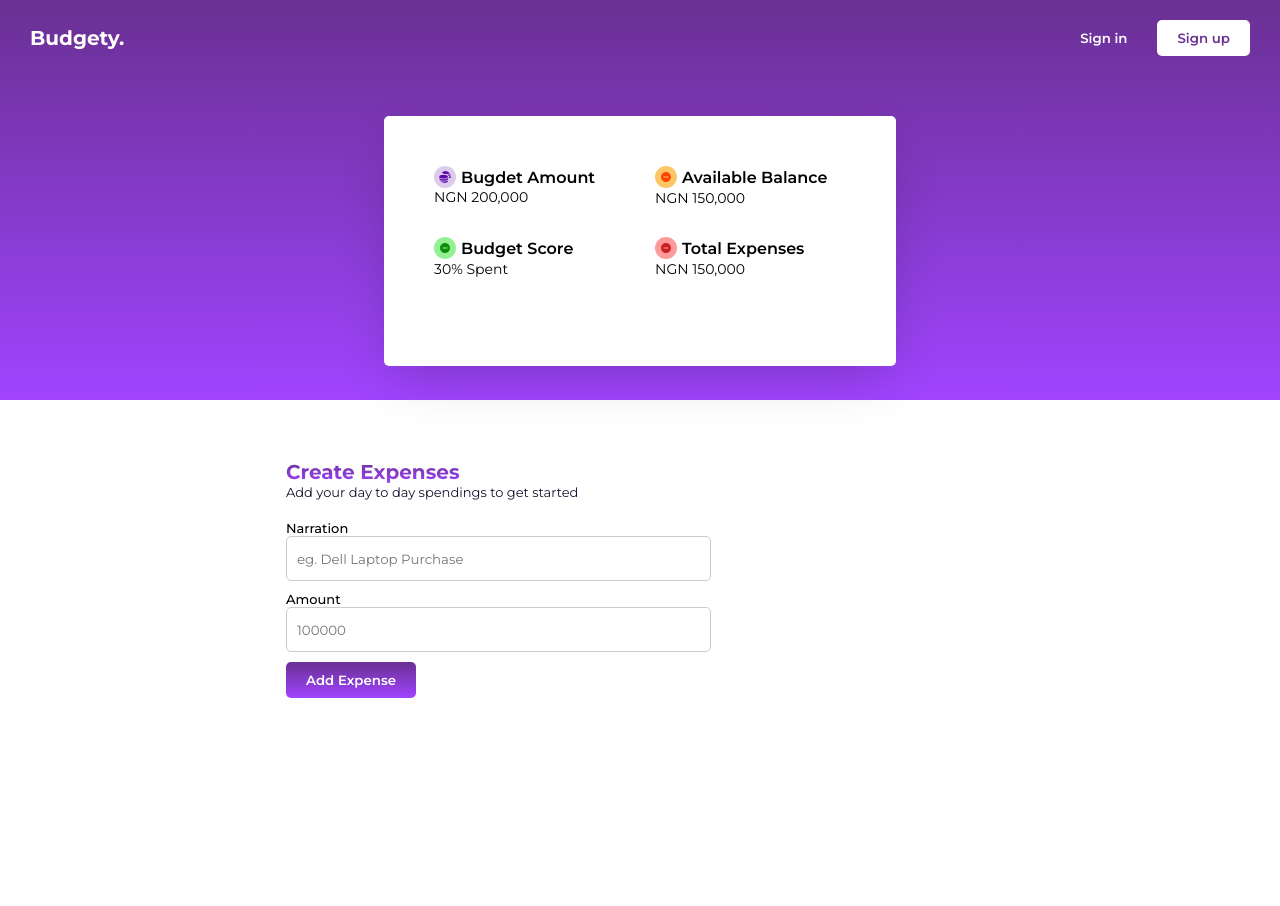
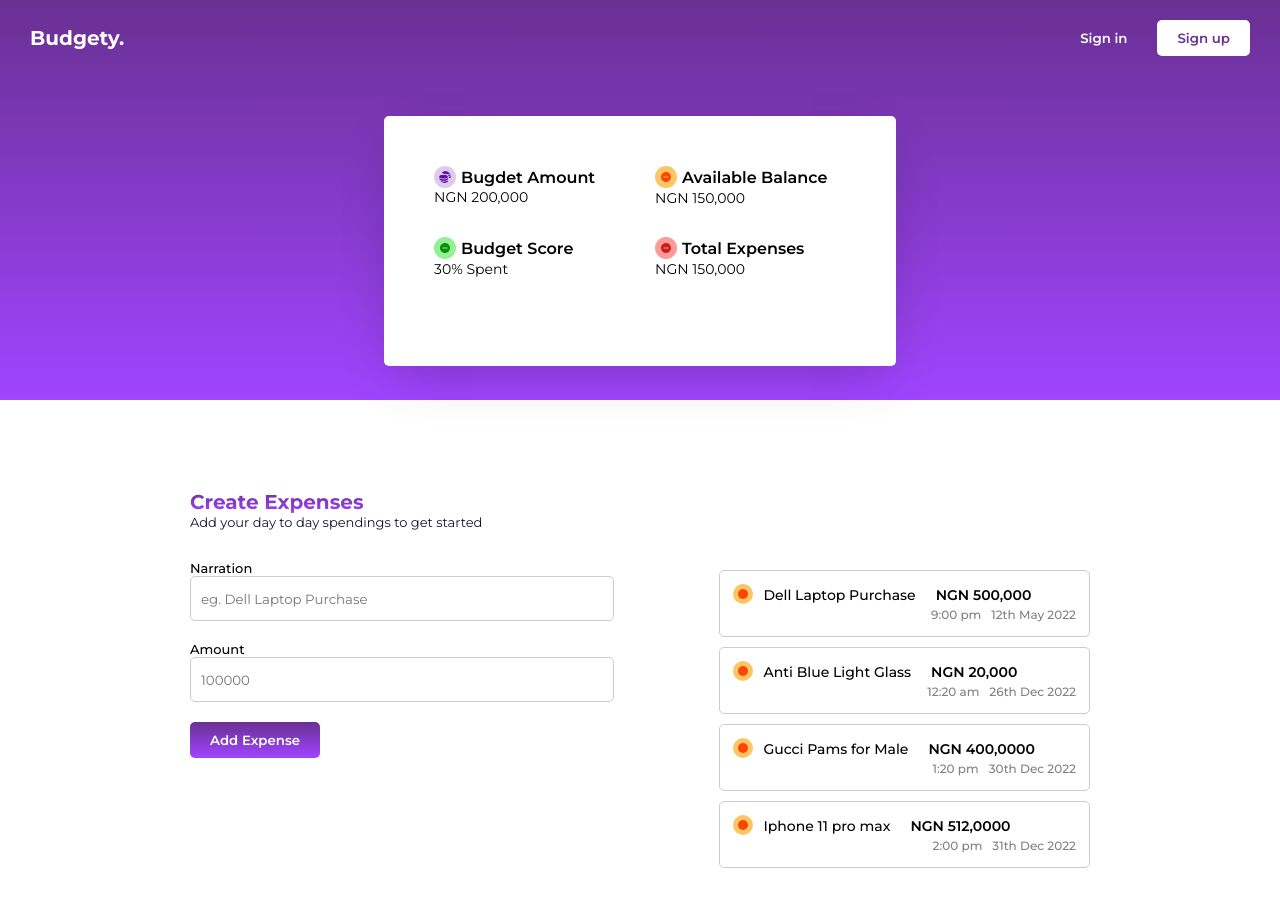
Before and after one commit to Victor-Mak-code/Budgety, a React (Create React App) app: page / in a window 1280 px wide. Shown: the top 906 px of the page. Before the commit the page ends 800 px from the top, so only its background shows below. Built offline with nearby package versions, Linux system fonts and the light colour scheme.

Commit message:
styled and added the Expense List Component

```diff
--- a/src/Components/AddExpenseUI/AddExpenseUI.css
+++ b/src/Components/AddExpenseUI/AddExpenseUI.css
@@ -1,21 +1,30 @@
 .add__expense-box {
-  width: 60%;
-  margin: 30px auto;
+  width: 75%;
+  margin: 60px auto;
   padding: 30px;
 }
-.form__input {
-  margin: 10px 0;
-}
+
 .add__expense-box h2 {
   font-size: 20px;
   background: var(--gradient);
   -webkit-text-fill-color: transparent;
   -webkit-background-clip: text;
 }
+.add__expense-form {
+  width: 100%;
+}
+.expense_box {
+  width: 70%;
+}
+.exp__price {
+  font-weight: 600;
+}
 .add__expense-box p {
   font-size: 13px;
   color: rgb(20, 20, 48);
 }
-.add__expense-form {
+.expense__form-list-box {
+  display: flex;
+  justify-content: space-between;
   margin: 20px 0;
 }
--- a/src/Components/AddExpenseUI/AddExpenseUI.js
+++ b/src/Components/AddExpenseUI/AddExpenseUI.js
@@ -1,6 +1,7 @@
 import React from "react";
 import FormInput from "../FormInput/FormInput";
 import Button from "../Button/Button";
+import ExpenseList from "../ExpenseList/ExpenseList";
 import "./AddExpenseUI.css";
 
 const AddExpenseUI = () => {
@@ -9,6 +10,7 @@ const AddExpenseUI = () => {
       <h2>Create Expenses</h2>
       <p>Add your day to day spendings to get started</p>
 
+      <div className="expense__form-list-box">
         <div className="add__expense-form">
           <FormInput
             labelValue="Narration"
@@ -17,6 +19,34 @@ const AddExpenseUI = () => {
           <FormInput labelValue="Amount" placeholder="100000" />
           <Button btnClass="btn btn-primary" btnValue="Add Expense" />
         </div>
+
+        <div className="expense_box">
+          <ExpenseList
+            narration="Dell Laptop Purchase"
+            price="NGN 500,000"
+            time="9:00 pm"
+            date="12th May 2022"
+          />
+          <ExpenseList
+            narration="Anti Blue Light Glass"
+            price="NGN 20,000"
+            time="12:20 am"
+            date="26th Dec 2022"
+          />
+          <ExpenseList
+            narration="Gucci Pams for Male"
+            price="NGN 400,0000"
+            time="1:20 pm"
+            date="30th Dec 2022"
+          />
+          <ExpenseList
+            narration="Iphone 11 pro max"
+            price="NGN 512,0000"
+            time="2:00 pm"
+            date="31th Dec 2022"
+          />
+        </div>
+      </div>
     </div>
   );
 };
--- /dev/null
+++ b/src/Components/ExpenseList/ExpenseList.css
@@ -0,0 +1,45 @@
+.expense__list-box {
+  background-color: var(--white);
+  border: 1px solid #ccc;
+  padding: 13px;
+  border-radius: 5px;
+  transform: translateY(20px);
+  margin-bottom: 10px;
+}
+.expense_main-box {
+  display: flex;
+  align-items: center;
+}
+.expense__list-box span {
+  font-size: 14px;
+}
+.narration {
+  font-weight: 500;
+}
+.expense__amount span {
+  margin-left: 20px;
+}
+.circle__div {
+  width: 20px;
+  height: 20px;
+  background-color: rgba(252, 195, 91, 0.945);
+  margin-right: 10px;
+  border-radius: 100px;
+}
+.inner__cirlce {
+  background: orangered;
+  width: 10px;
+  height: 10px;
+  margin: 5px auto;
+  border-radius: 100px;
+}
+.expense__date {
+  text-align: right;
+}
+.expense__date span {
+  display: inline-block;
+  font-size: 12px;
+  margin-left: 10px;
+  font-weight: 500;
+  color: rgb(131, 128, 128);
+}
--- /dev/null
+++ b/src/Components/ExpenseList/ExpenseList.js
@@ -0,0 +1,29 @@
+import React from "react";
+import "./ExpenseList.css";
+
+const ExpenseList = (props) => {
+  return (
+    <div className="expense__list-box">
+      <div className="expense_main-box">
+        <div className="circle__div">
+          <div className="inner__cirlce"></div>
+        </div>
+
+        <div className="expense__narration">
+          <span className="narration">{props.narration}</span>
+        </div>
+
+        <div className="expense__amount">
+          <span className="exp__price">{props.price}</span>
+        </div>
+      </div>
+
+      <div className="expense__date">
+        <span>{props.time}</span>
+        <span className="date__span">{props.date}</span>
+      </div>
+    </div>
+  );
+};
+
+export default ExpenseList;
--- a/src/Components/FormInput/FormInput.css
+++ b/src/Components/FormInput/FormInput.css
@@ -3,9 +3,13 @@
   font-weight: 500;
   display: block;
 }
+.form__input {
+  margin-top: 10px;
+  margin-bottom: 20px;
+}
 .form__input input {
   border: 1px solid #ccc;
-  width: 60%;
+  width: 80%;
   height: 45px;
   padding: 10px;
   border-radius: 5px;
```
Lines whose indentation alone changed are shown as unchanged.
